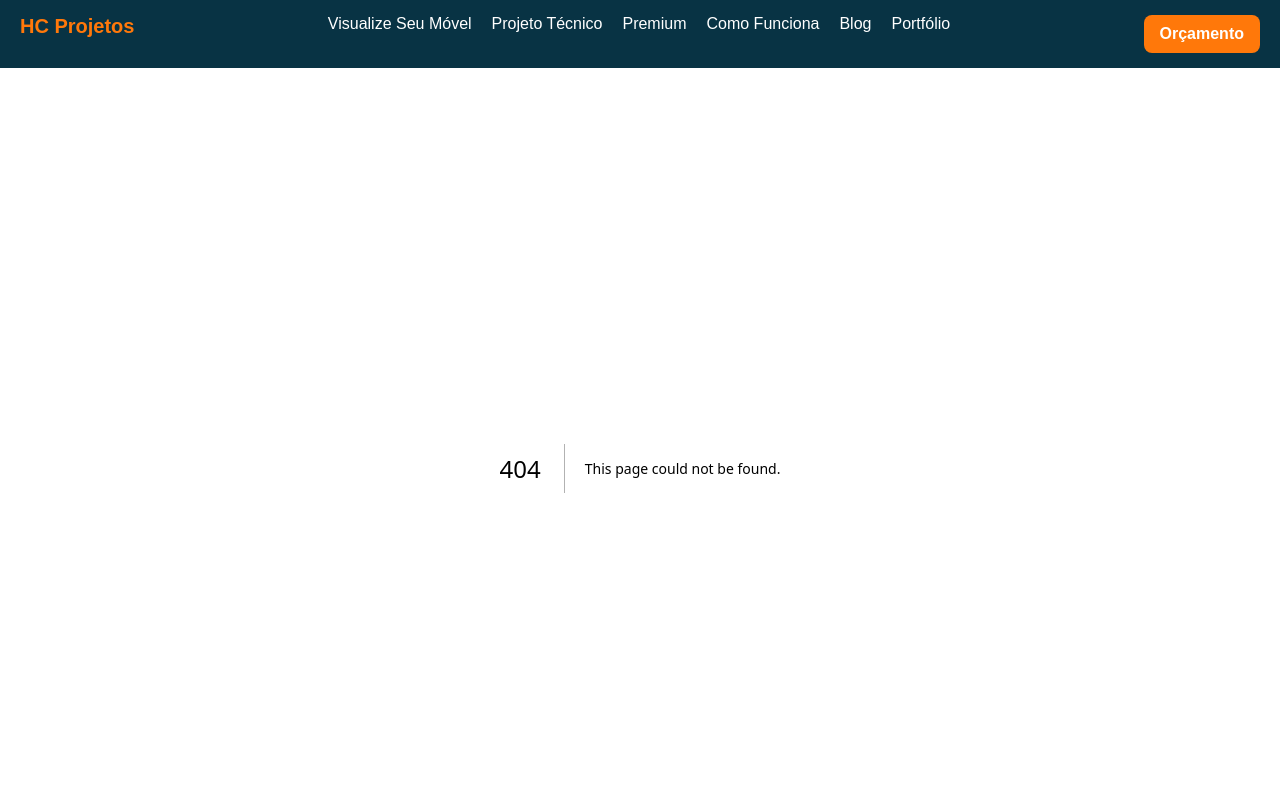
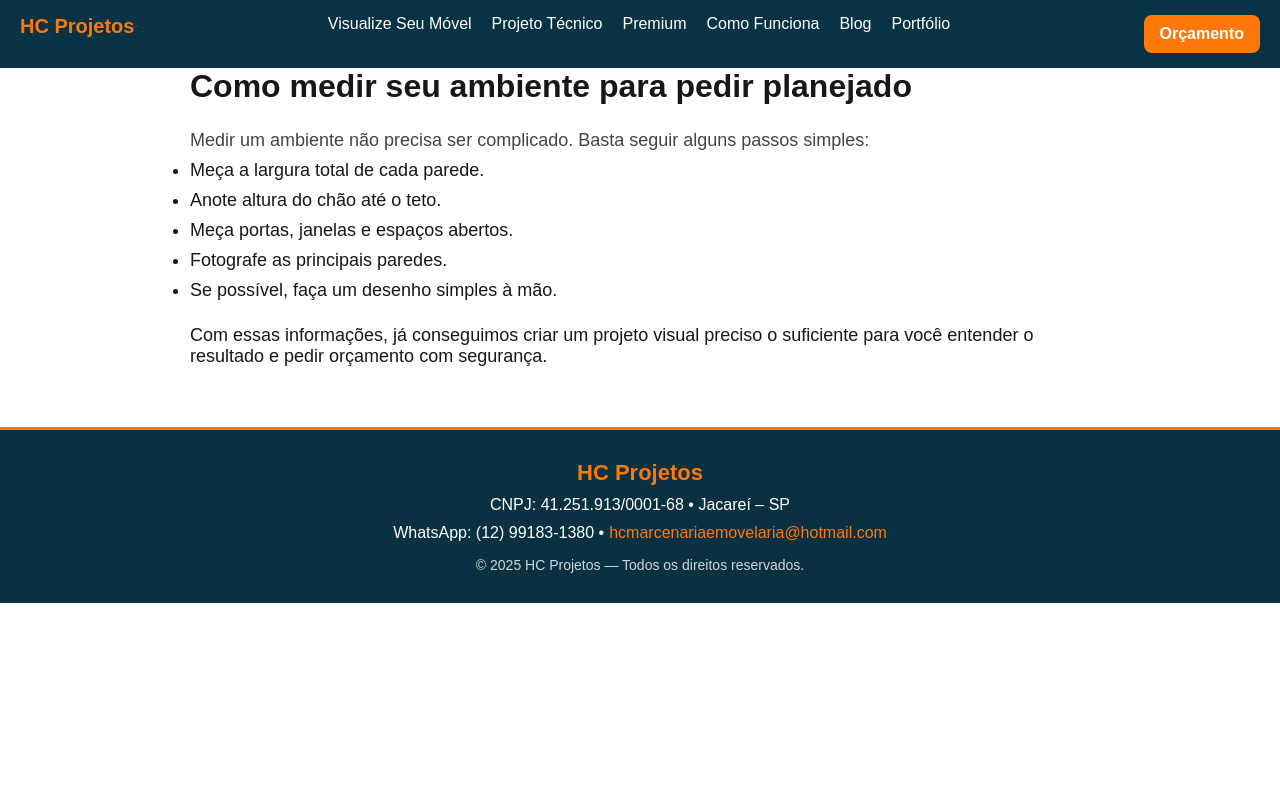
Before and after one commit to hcmarcenaria/Hcprojetos-site, a Next.js app: page /blog/teste in a window 1280 px wide. Before the commit this address had no page. Shown: the top 800 px of the page. Built offline with nearby package versions, Linux system fonts and the light colour scheme.

Commit message:
Adicionar artigo teste

```diff
--- /dev/null
+++ b/pages/blog/teste.js
@@ -0,0 +1,26 @@
+export default function Artigo() {
+  return (
+    <div style={{ maxWidth: "900px", margin: "0 auto" }}>
+      <h1 style={{ fontSize: "32px", marginBottom: "20px" }}>
+        Como medir seu ambiente para pedir planejado
+      </h1>
+
+      <p style={{ fontSize: "18px", lineHeight: "30px", color: "#444" }}>
+        Medir um ambiente não precisa ser complicado. Basta seguir alguns passos simples:
+      </p>
+
+      <ul style={{ fontSize: "18px", lineHeight: "30px" }}>
+        <li>Meça a largura total de cada parede.</li>
+        <li>Anote altura do chão até o teto.</li>
+        <li>Meça portas, janelas e espaços abertos.</li>
+        <li>Fotografe as principais paredes.</li>
+        <li>Se possível, faça um desenho simples à mão.</li>
+      </ul>
+
+      <p style={{ fontSize: "18px", marginTop: "20px" }}>
+        Com essas informações, já conseguimos criar um projeto visual preciso o suficiente
+        para você entender o resultado e pedir orçamento com segurança.
+      </p>
+    </div>
+  );
+}
```
